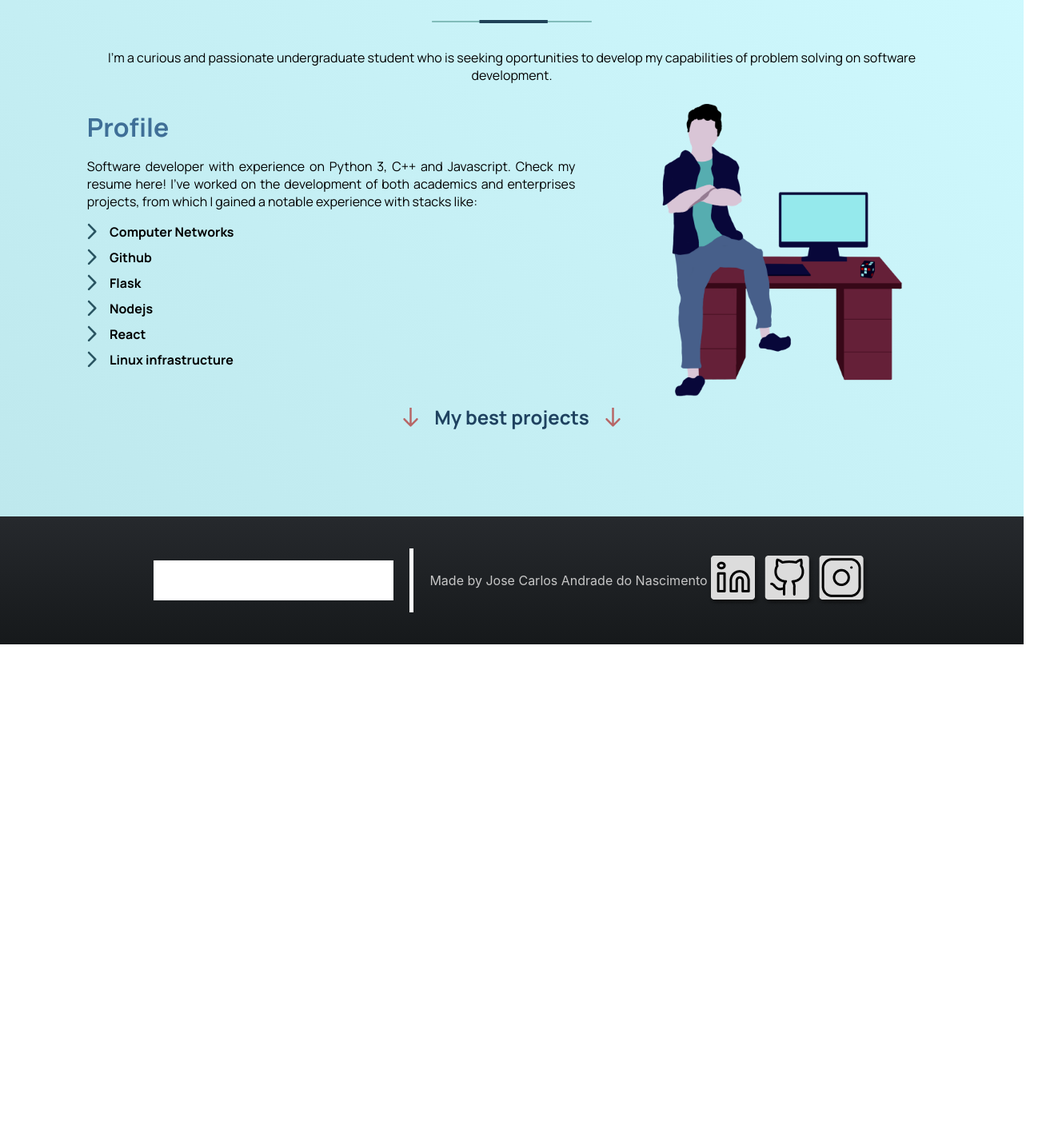
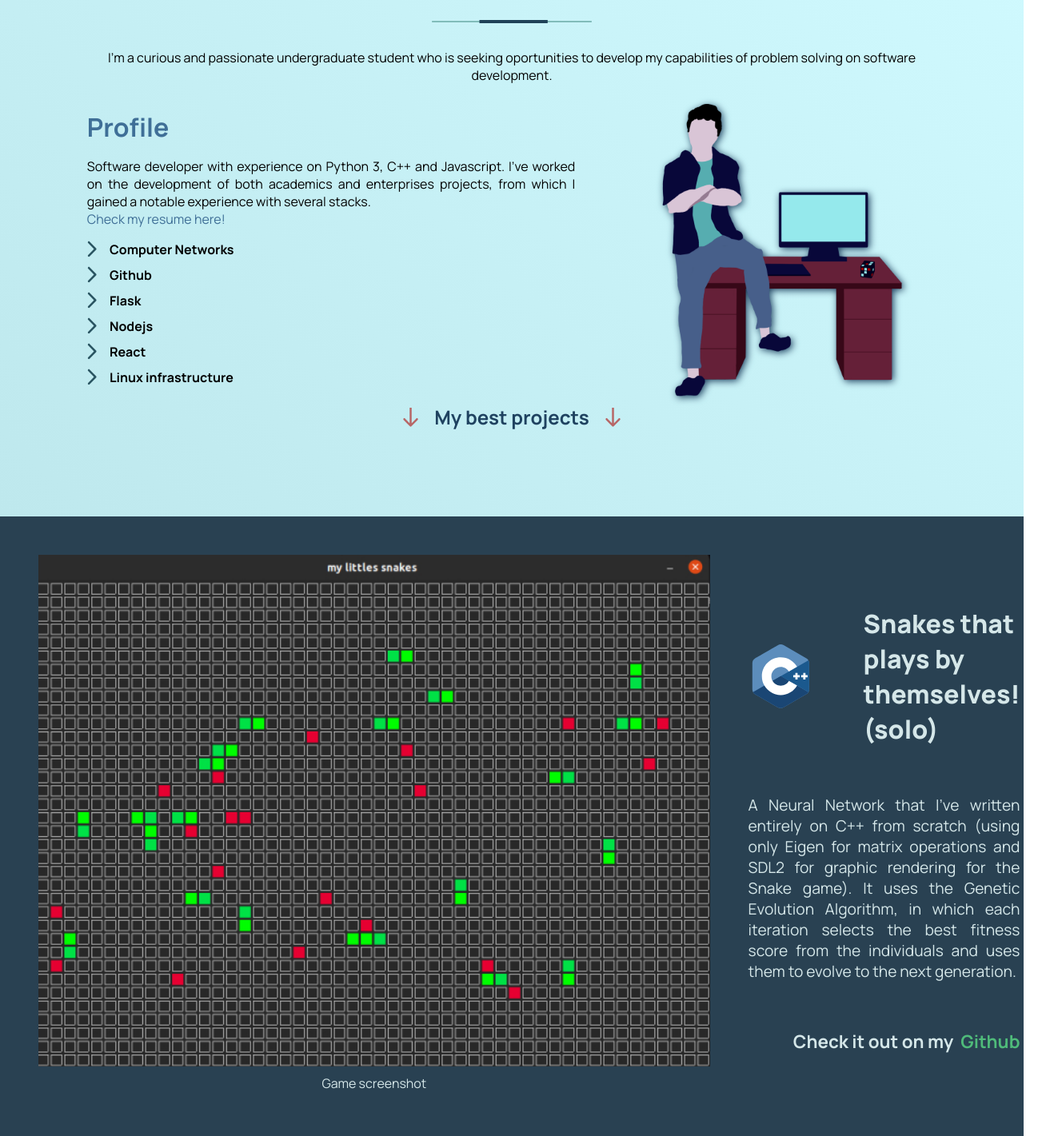
Before and after one commit to joseCarlosAndrade/Portfolio-JC, a React (Create React App) app: page / in a window 1280 px wide. Shown: the part 1754-3175 px from the top of the page at 80% size, 1323 px wide, since content can reach past the window. Before the commit the page ends 2560 px from the top, so only its background shows below. Built offline with nearby package versions, Linux system fonts and the light colour scheme.

Commit message:
snakeai section done

```diff
--- a/src/App.tsx
+++ b/src/App.tsx
@@ -1,6 +1,8 @@
 import React from 'react';
 import './App.css';
-import { AboutMeSection, Footer , IntroductionSection, WhatIdoSection} from './components';
+import {
+    AboutMeSection, Footer , IntroductionSection, WhatIdoSection, SnakeAISection
+  } from './components';
 
 
 function App() {
@@ -11,6 +13,7 @@ function App() {
         <IntroductionSection></IntroductionSection>
         <WhatIdoSection></WhatIdoSection>
         <AboutMeSection></AboutMeSection>
+        <SnakeAISection></SnakeAISection>
         <Footer></Footer>
       </div>
 
--- a/src/assets/index.ts
+++ b/src/assets/index.ts
@@ -13,3 +13,5 @@ export {default as downArrow} from './down-arrow.svg';
 
 export {default as myself} from './myself.png';
 export {default as meComputerSection} from './me-section.png';
+
+export {default as snakeAiDemo} from './snakeai.jpg';
--- a/src/components/AboutMeSection/AboutMeSection.tsx
+++ b/src/components/AboutMeSection/AboutMeSection.tsx
@@ -8,7 +8,7 @@ import {StackComponent} from 'src/components';
 function AboutMeSection() {
   return (
     <>
-        <div className='aboutmesection'>
+        <section className='aboutmesection'>
             <div className='aboutme--container'>
                 <div className='aboutme--container-upper'>
                     <div className='aboutme--container-upper--aboutme-texts'>
@@ -30,8 +30,10 @@ function AboutMeSection() {
                             </div>
 
                             <div className='aboutme--container-upper--profile-texts-text'>
-                            Software developer with experience on  Python 3, C++ and Javascript. Check my resume here! I’ve worked on the development of both academics and enterprises projects, from which I gained a notable experience with stacks like:
+                            Software developer with experience on  Python 3, C++ and Javascript.  I’ve worked on the development of both academics and enterprises projects, from which I gained a notable experience with several stacks.
                             </div>
+
+                            <div className='resumelink'>Check my resume here!</div>
 
                             <div className='aboutme--container-upper--profile-texts-stacks'>
                                 <StackComponent content='Computer Networks'></StackComponent>
@@ -43,19 +45,19 @@ function AboutMeSection() {
                             </div>
 
                         </div>
-                        <img className='aboutme--container-upper--profile-image'
+                        <img className='aboutme--container-upper--profile-image transitionEase scaleOnHover105'
                             src={meComputerSection} alt="An art drawing of myself" />
                     </div>
                 </div>
 
-                <div className='aboutme--container-bestprojects'>
+                <div className='aboutme--container-bestprojects transitionEase scaleOnHover120'>
                     <img className='aboutme--container-bestprojects-arrow' src= {downArrow.toString()} alt=''/>
                     <div className='aboutme--container-bestprojects-text'>My best projects</div>
                     <img className='aboutme--container-bestprojects-arrow' src= {downArrow.toString()} alt=''/>
                 </div>
 
             </div>
-        </div>
+        </section>
     </>
   )
 }
--- a/src/components/StackComponent/StackComponent.tsx
+++ b/src/components/AboutMeSection/StackComponent/StackComponent.tsx
@@ -10,7 +10,7 @@ interface StackProps {
 function StackComponent( {content } : StackProps) {
   return (
     <>
-    <div className='stackComponent'>
+    <div className='stackComponent transitionEase scaleOnHover105'>
         <img className='stackComponent--rightarrow' src={rightArrow.toString()} alt="" />
         {content}
     </div>
--- a/src/components/AboutMeSection/aboutmesection.css
+++ b/src/components/AboutMeSection/aboutmesection.css
@@ -58,9 +58,15 @@
 .aboutme--container-upper--profile-texts-text {
     text-align: justify;
     width: 90%;
-    margin-bottom: 1rem;
+    /* margin-bottom: 1rem; */
+
 }
 
+.resumelink {
+    margin-bottom: 1rem;
+    color: var(--aboutme-lightblue);
+    cursor: pointer;
+}
 
 .aboutme--container-upper--profile {
     display: flex;
@@ -69,6 +75,8 @@
 
 .aboutme--container-upper--profile-image {
     width: 30vw;
+    filter: drop-shadow(2px 2px 5px var(--aboutme-darkblue));
+    /* background: red; */
 }
 
 .aboutme--container-bestprojects {
--- /dev/null
+++ b/src/components/Projects/SnakeAISection/SnakeAiSection.tsx
@@ -0,0 +1,38 @@
+import React from 'react'
+
+import './snakeaisection.css';
+import { cppIcon, snakeAiDemo } from 'src/assets';
+
+function SnakeAiSection() {
+  return (
+
+    <section className='snakeaisection'>
+        <div className='snakeaisection--container'>
+            <div className='snakeaisection--container-mediainfo'>
+                {/* <div className='snakeaisection--container-mediainfo-image'></div> */}
+                <img className='snakeaisection--container-mediainfo-image transitionEase scaleOnHover105' src={snakeAiDemo} alt="" />
+                <div className='snakeaisection--container-mediainfo-alt'>Game screenshot</div>
+            </div>
+
+            <div className='snakeaisection--container-texts'>
+                <div className='snakeaisection--container-texts--header'>
+                    <img className='snakeaisection--container-texts--header-cppicon transitionEase scaleOnHover120' src={cppIcon.toString()} alt="" />
+                    <div className='snakeaisection--container-texts--header-title'>Snakes that plays by themselves! (solo)</div>
+                </div>
+
+                <div className='snakeaisection--container-texts--infotext'>
+                A Neural Network that I’ve written entirely on C++ from scratch (using only Eigen for matrix operations and SDL2 for graphic rendering for the Snake game). It uses the Genetic Evolution Algorithm, in which each iteration selects the best fitness score from the individuals and uses them to evolve to the next generation.
+                </div>
+                <div className='snakeaisection--container-texts--github'>
+                    <div className='snakeaisection--container-texts--github-check'>Check it out on my &nbsp;</div>
+                    <div className='snakeaisection--container-texts--github-green transitionEase scaleOnHover120'>Github</div>
+                </div>
+            </div>
+
+        </div>
+    </section>
+
+  )
+}
+
+export default SnakeAiSection
--- /dev/null
+++ b/src/components/Projects/SnakeAISection/snakeaisection.css
@@ -0,0 +1,70 @@
+.snakeaisection {
+    height: 100vh;
+   background: var(--snakeai-backgorund);
+
+
+}
+
+.snakeaisection--container {
+    display: flex;
+    flex-direction: row;
+    justify-content: space-between;
+    margin: 3rem;
+
+    font-family: var(--font-family);
+    color: var(--snakeai-lightwhite);
+}
+
+.snakeaisection--container-mediainfo {
+    display: flex;
+    flex-direction: column;
+    align-items: center;
+}
+
+.snakeaisection--container-mediainfo-image {
+    height: 80vh;
+    /* width: 80vh; */
+    background-color: white;
+    margin-bottom: 10px;
+}
+
+.snakeaisection--container-texts {
+    width: 40vw;
+    display: flex ;
+    flex-direction: column;
+    justify-content: space-between;
+    align-items: end;
+    padding: 3rem;
+}
+
+/* header texts */
+.snakeaisection--container-texts--header {
+    display: flex;
+    flex-direction: row;
+    font-size: 2rem;
+    font-weight: 800;
+    margin-top: 1rem;
+}
+
+.snakeaisection--container-texts--header-cppicon {
+    margin-right: 4rem;
+}
+
+/* middle texts */
+.snakeaisection--container-texts--infotext {
+    font-size: 1.2rem;
+    text-align: justify;
+}
+
+/* check it out on github */
+.snakeaisection--container-texts--github {
+    display: flex;
+    flex-direction: row;
+    font-size: 1.4rem;
+    font-weight: bold;
+}
+
+.snakeaisection--container-texts--github-green {
+    color: var(--snakeai-green);
+    cursor: pointer;
+}
--- a/src/components/index.ts
+++ b/src/components/index.ts
@@ -3,4 +3,8 @@ export { default as WhatIdoSection } from './WhatIdoSection/WhatIdoSection';
 export { default as Footer } from './Footer/Footer';
 export { default as AboutMeSection} from './AboutMeSection/AboutMeSection';
 
-export { default as StackComponent} from './StackComponent/StackComponent';
+export { default as StackComponent} from './AboutMeSection/StackComponent/StackComponent';
+
+
+// project sections
+export { default as SnakeAISection} from './Projects/SnakeAISection/SnakeAiSection';
--- a/src/index.css
+++ b/src/index.css
@@ -42,6 +42,12 @@ code {
 
   --aboutme-darkblue: #1F4260;
   --aboutme-lightblue: #3F6F97;
+
+  /* snake ai section */
+  --snakeai-backgorund: #294152;
+  --snakeai-green: #4FBB7A;
+
+  --snakeai-lightwhite: #D5E7E9;
 }
 
 
```
Also changed, not shown: src/assets/snakeai.jpg (added), src/components/AboutMeSection/StackComponent/stackcomponent.css (renamed from src/components/StackComponent/stackcomponent.css).
